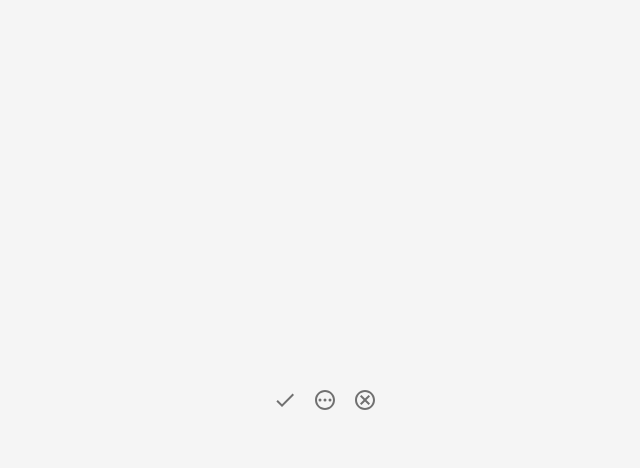
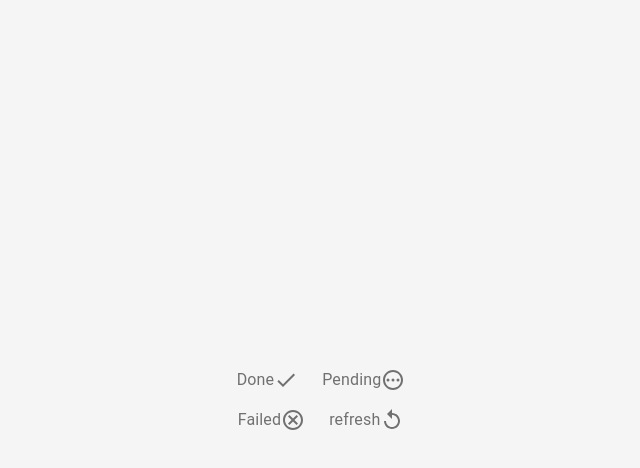
Before and after one commit to VinaySripath/account-settings-page, a React (Create React App) app: page / in a window 1280 px wide. Both pictures are taken after a click on the button 1196 px from the left and 208 px from the top of the page. Shown: the top 468 px of the page, without its empty margins (315-955 px from the left). Built offline with nearby package versions, Linux system fonts and the light colour scheme.

Commit message:
fix: show discription on setting to incomplete, add refresh button

```diff
--- a/src/pages/Settings.tsx
+++ b/src/pages/Settings.tsx
@@ -1,14 +1,16 @@
 import React from "react";
-import { Box, IconButton } from "@mui/material";
+import { Box, IconButton, Typography } from "@mui/material";
 import DoneIcon from "@mui/icons-material/Done";
 import PendingOutlinedIcon from "@mui/icons-material/PendingOutlined";
 import CancelOutlinedIcon from "@mui/icons-material/CancelOutlined";
+import ReplayIcon from "@mui/icons-material/Replay";
 import { useLocation, useNavigate } from "react-router-dom";
 
 const Settings = () => {
   const navigate = useNavigate();
   const location = useLocation();
   const step = location.state.type;
+  console.log(step);
   const clickHandler = (status: string) => {
     navigate("/", { state: { status, step } });
   };
@@ -18,19 +20,38 @@ const Settings = () => {
         width: "100%",
         height: "100vh",
         display: "flex",
+        flexDirection: "column",
         justifyContent: "center",
         alignItems: "center",
       }}
     >
-      <IconButton onClick={() => clickHandler("completed")}>
+      <Box>
+        <IconButton sx={{ pr: 2 }} onClick={() => clickHandler("completed")}>
+          <Typography>Done</Typography>
           <DoneIcon />
         </IconButton>
-      <IconButton onClick={() => clickHandler("pending")}>
+        <IconButton sx={{ pr: 2 }} onClick={() => clickHandler("pending")}>
+          <Typography>Pending</Typography>
           <PendingOutlinedIcon />
         </IconButton>
-      <IconButton onClick={() => clickHandler("incomplete")}>
+      </Box>
+      <Box>
+        <IconButton sx={{ pr: 2 }} onClick={() => clickHandler("active")}>
+          <Typography>Failed</Typography>
           <CancelOutlinedIcon />
         </IconButton>
+        <IconButton
+          sx={{ pr: 2 }}
+          onClick={() => {
+            step === "email"
+              ? clickHandler("active")
+              : clickHandler("incomplete");
+          }}
+        >
+          <Typography>refresh</Typography>
+          <ReplayIcon />
+        </IconButton>
+      </Box>
     </Box>
   );
 };
```
Lines whose indentation alone changed are shown as unchanged.
